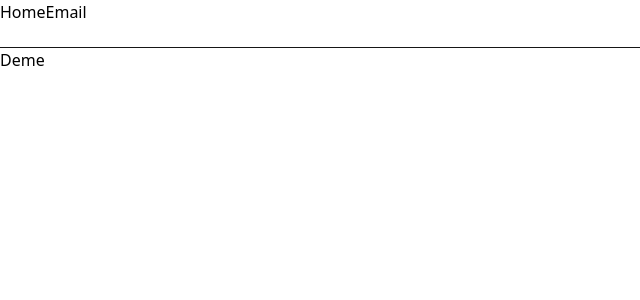
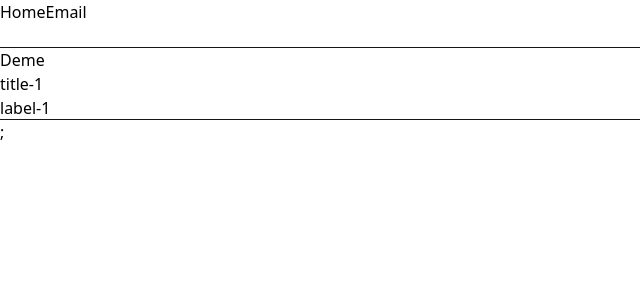
Before and after one commit to ZabunKadir/typescript-nextjs-example, a Next.js app: page / in a window 1280 px wide. Shown: the top 300 px of the page, without its empty margins (0-640 px from the left). Built offline with nearby package versions, Linux system fonts and the light colour scheme.

Commit message:
footer and header component added

```diff
--- a/next.config.js
+++ b/next.config.js
@@ -1,6 +1,44 @@
 /** @type {import('next').NextConfig} */
 const nextConfig = {
   reactStrictMode: true,
-}
+  i18n: {
+    locales: ["en", "tr"],
+    defaultLocale: "tr",
+  },
+  module: {
+    rules: [
+      {
+        test: /\.tsx?$/,
+        use: [
+          {
+            loader: "ts-loader",
+            options: {
+              getCustomTransformers() {
+                return {
+                  before: [
+                    transform({
+                      overrideIdFn: "[sha512:contenthash:base64:6]",
+                    }),
+                  ],
+                };
+              },
+            },
+          },
+        ],
+      },
+    ],
+  },
+  compilerOptions: {
+    plugins: [
+      {
+        transform: "@formatjs/ts-transformer",
+        import: "transform",
+        type: "config",
+        overrideIdFn: "[sha512:contenthash:base64:6]",
+        ast: true,
+      },
+    ],
+  },
+};
 
-module.exports = nextConfig
+module.exports = nextConfig;
--- a/package.json
+++ b/package.json
@@ -17,9 +17,11 @@
     "next": "13.2.4",
     "react": "18.2.0",
     "react-dom": "18.2.0",
+    "react-intl": "^6.3.2",
     "typescript": "5.0.2"
   },
   "devDependencies": {
+    "@formatjs/ts-transformer": "^3.12.0",
     "autoprefixer": "^10.4.14",
     "postcss": "^8.4.21",
     "tailwindcss": "^3.2.7"
--- /dev/null
+++ b/src/components/footer/index.tsx
@@ -0,0 +1,19 @@
+import Link from "next/link";
+import { FC, useState } from "react";
+import { useIntl } from "react-intl";
+import FooterElement from "../footerElement";
+
+const FooterComponent: FC = () => {
+  const intl = useIntl();
+
+  return (
+    <footer className="flex w-full h-12 border-b border-gray-900">
+      <FooterElement
+        title={intl.formatMessage({ id: "title-1" })}
+        item={<span>{intl.formatMessage({ id: "label-1" })}</span>}
+      />
+    </footer>
+  );
+};
+
+export default FooterComponent;
--- /dev/null
+++ b/src/components/footerElement/index.tsx
@@ -0,0 +1,17 @@
+import React, { FC } from "react";
+
+interface IFooterElement {
+  title: string;
+  item: React.ReactNode;
+}
+
+const FooterElement: FC<IFooterElement> = ({ title, item }) => {
+  return (
+    <div className="flex flex-col">
+      <h3 className="">{title}</h3>
+      {item}
+    </div>
+  );
+};
+
+export default FooterElement;
--- /dev/null
+++ b/src/components/footerLinkItem/index.tsx
@@ -0,0 +1,19 @@
+import Link from "next/link";
+import React, { FC } from "react";
+
+interface IFooterElement {
+  label: string;
+  icon: React.ReactNode;
+  href: string;
+}
+
+const FooterLinkItem: FC<IFooterElement> = ({ icon, href, label }) => {
+  return (
+    <div className="flex">
+      {icon}
+      <Link href={href}>{label}</Link>
+    </div>
+  );
+};
+
+export default FooterLinkItem;
--- a/src/components/layout/index.tsx
+++ b/src/components/layout/index.tsx
@@ -1,5 +1,6 @@
 import { FC, ReactNode } from "react";
-import Header from "../header";
+import FooterComponent from "../footer";
+import HeaderComponent from "../header";
 
 interface ILayout {
   children: ReactNode;
@@ -8,8 +9,9 @@ interface ILayout {
 const Layout: FC<ILayout> = ({ children }) => {
   return (
     <>
-      <Header />
-      {children}
+      <HeaderComponent />
+      <main>{children}</main>
+      <FooterComponent />
     </>
   );
 };
--- a/src/pages/_app.tsx
+++ b/src/pages/_app.tsx
@@ -1,6 +1,27 @@
 import "@/styles/globals.css";
 import type { AppProps } from "next/app";
+import { useRouter } from "next/router";
+import { FC } from "react";
+import { IntlProvider } from "react-intl";
+import enMessages from "../translations/en.json";
+import trMessages from "../translations/tr.json";
 
-export default function App({ Component, pageProps }: AppProps) {
-  return <Component {...pageProps} />;
-}
+const MyApp: FC<AppProps> = ({ Component, pageProps }) => {
+  const { locale = "tr", defaultLocale, asPath } = useRouter();
+  const messages = {
+    en: enMessages,
+    tr: trMessages,
+  };
+
+  return (
+    <IntlProvider
+      locale={locale}
+      defaultLocale={defaultLocale}
+      messages={messages[locale]}
+    >
+      <Component {...pageProps} />;
+    </IntlProvider>
+  );
+};
+
+export default MyApp;
--- /dev/null
+++ b/src/translations/en.json
@@ -0,0 +1,15 @@
+{
+  "title-1": "Our Purpose And Goal",
+  "title-2": "Corporate",
+  "title-3": "Services",
+  "title-4": "Contact",
+  "label-1": "Our company, which has a customer satisfaction-oriented understanding; With its sales, accounting, purchasing and shipping staff, it continues to serve its dealers with great sensitivity, getting great customer support every day.",
+  "label-2": "About us",
+  "label-3": "Our Mission",
+  "label-4": "Our Vision",
+  "label-5": "Our Quality Policy",
+  "label-6": "Products",
+  "label-7": "Defense Industry Products",
+  "label-8": "Consultancy And Training",
+  "label-9": "Answers"
+}
--- /dev/null
+++ b/src/translations/tr.json
@@ -0,0 +1,17 @@
+{
+  "footer": {
+    "title-1": "Amaç Ve Hedefimiz",
+    "title-2": "Kurumsal",
+    "title-3": "Hizmetleriniz",
+    "title-4": "İletişim",
+    "label-1": "Müşteri memnuniyeti odaklı bir anlayış içinde olan firmamız; Satış, muhasebe, satınalma ve sevkiyat kadrosuyla her geçen gün büyük bir müşteri desteğini de arkasına alarak, büyük bir hassasiyetle bayilerine hizmet vermeye devam etmektedir.",
+    "label-2": "Hakkımızda",
+    "label-3": "Misyonumuz",
+    "label-4": "Vizyonumuz",
+    "label-5": "Kalite Politikamız",
+    "label-6": "Ürünlerimiz",
+    "label-7": "Savunma Sanayi Ürünleriniz",
+    "label-8": "Danışmanlık ve Eğitim",
+    "label-9": "Çözümler"
+  }
+}
```
Also changed, not shown: i18n.js (added, +21 -0 lines), 1 other file (tests, documents, lock files or other folders).
